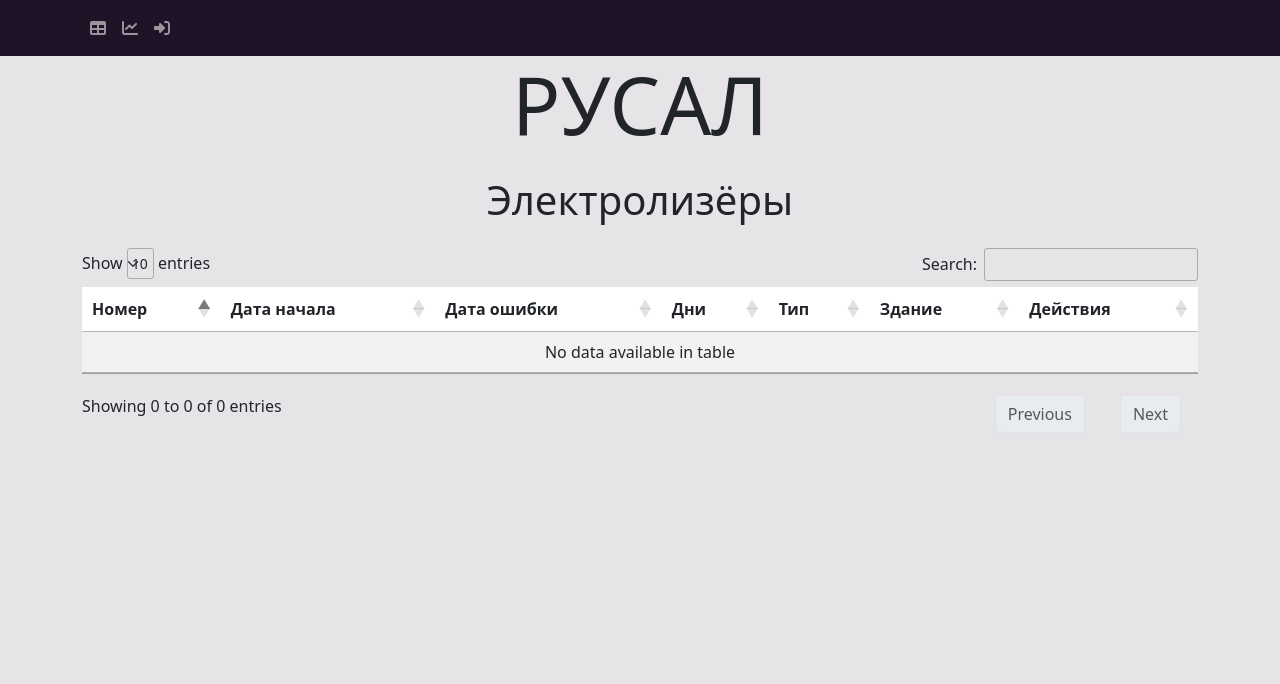
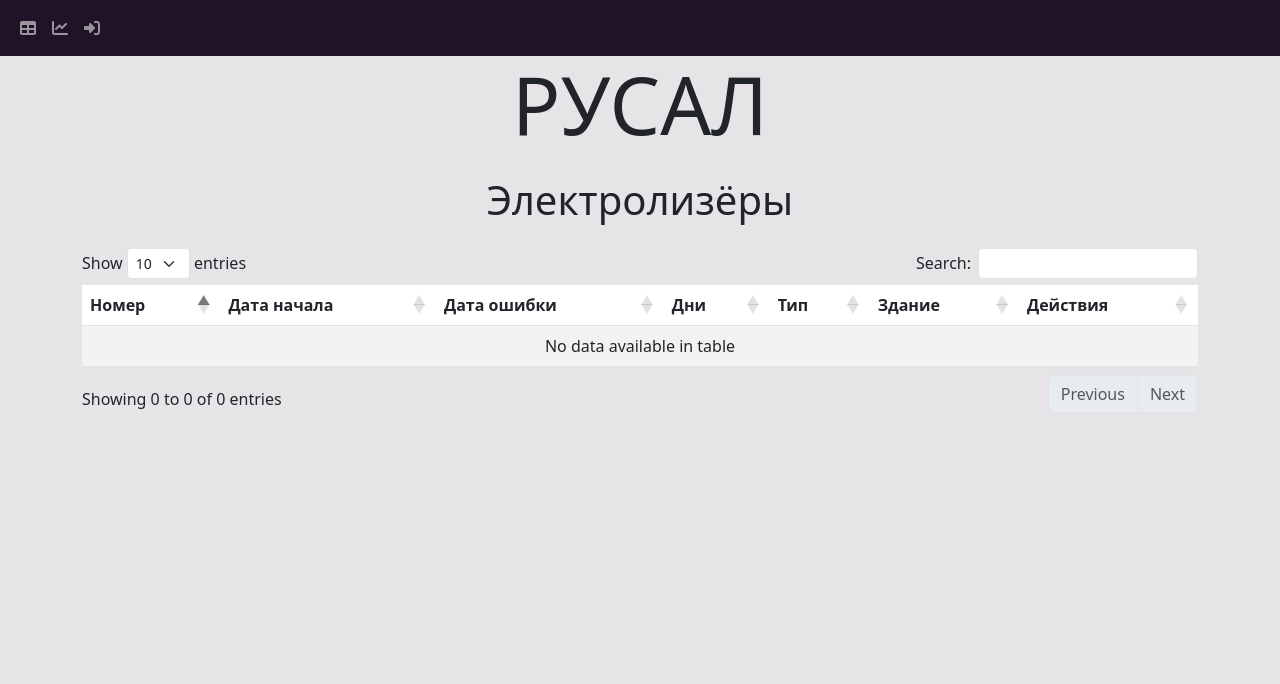
Before and after one commit to Nick-star/Veibull, a Django app: page / in a window 1280 px wide. Shown: the top 684 px of the page. Run offline with Django 4.2, Linux system fonts and the light colour scheme; data that the repository does not hold is empty; some libraries are stand-ins or nearby versions.

Commit message:
Дизайн

```diff
--- a/templates/base.html
+++ b/templates/base.html
@@ -18,8 +18,11 @@
 <body>
 {% cache 0 base_navbar %}
 <header>
-    <nav class="navbar navbar-expand-lg navbar-dark bg-dark navbar-inverse navbar-fixed-top">
-        <div class="container">
+    <nav class="navbar navbar-expand-lg navbar-dark bg-dark">
+        <div class="container-fluid">
+        <button class="navbar-toggler" type="button" data-bs-toggle="collapse" data-bs-target="#navbarNav" aria-controls="navbarNav" aria-expanded="false" aria-label="Toggle navigation">
+                <span class="navbar-toggler-icon"></span>
+            </button>
             <div class="collapse navbar-collapse" id="navbarNav">
                 <ul class="navbar-nav">
                     <li class="nav-item">
--- a/templates/index.html
+++ b/templates/index.html
@@ -3,16 +3,12 @@
 {% block title %}Главная{% endblock %}
 
 {% block content %}
-    <link rel="stylesheet" type="text/css" href="https://cdn.datatables.net/1.10.23/css/jquery.dataTables.min.css"/>
-    <link rel="stylesheet" type="text/css"
-          href="https://cdn.datatables.net/responsive/2.2.9/css/responsive.dataTables.min.css"/>
-    <link rel="stylesheet" type="text/css" href="https://cdn.datatables.net/1.11.3/css/dataTables.bootstrap5.min.css"/>
-
+    <link rel="stylesheet" type="text/css" href="https://cdn.datatables.net/1.13.4/css/dataTables.bootstrap5.min.css"/>
     <div class="container">
         <h1 id="fade-in-text" class="display-1 text-center mb-4">РУСАЛ</h1>
         <h1 id="electrolyzer-title" class="text-center mb-4">Электролизёры</h1>
         <div class="table-responsive">
-            <table id="datatable" class="datatable table table-striped">
+            <table id="datatable" class="table table-striped" style="width:100%">
                 <thead>
                 <tr>
                     <th scope="col">Номер</th>
@@ -48,10 +44,10 @@
         </div>
     </div>
     <script type="text/javascript" src="https://ajax.googleapis.com/ajax/libs/jquery/3.5.1/jquery.min.js"></script>
-    <script type="text/javascript" src="https://cdn.datatables.net/1.10.23/js/jquery.dataTables.min.js"></script>
+    <script type="text/javascript" src="https://cdn.datatables.net/1.13.4/js/jquery.dataTables.min.js"></script>
     <script type="text/javascript"
             src="https://cdn.datatables.net/responsive/2.2.9/js/dataTables.responsive.min.js"></script>
-    <script type="text/javascript" src="https://cdn.datatables.net/1.11.3/js/dataTables.bootstrap5.min.js"></script>
+    <script type="text/javascript" src="https://cdn.datatables.net/1.13.4/js/dataTables.bootstrap5.min.js"></script>
     <script type="text/javascript">
     $(document).ready(function () {
         $('#datatable').DataTable({
```
